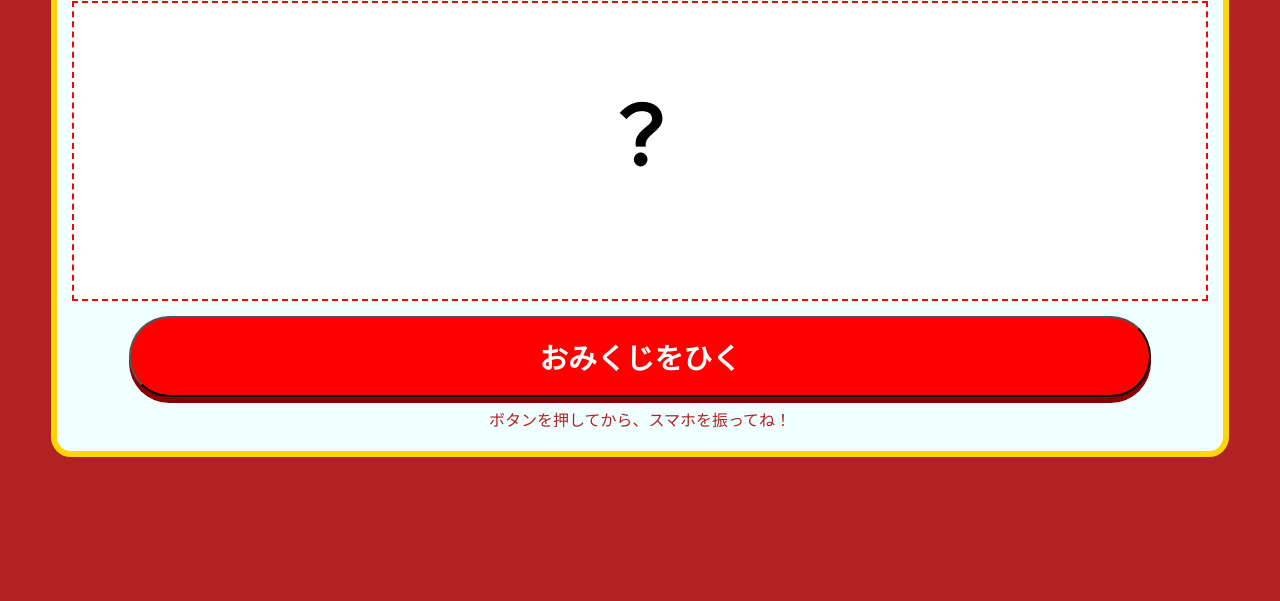
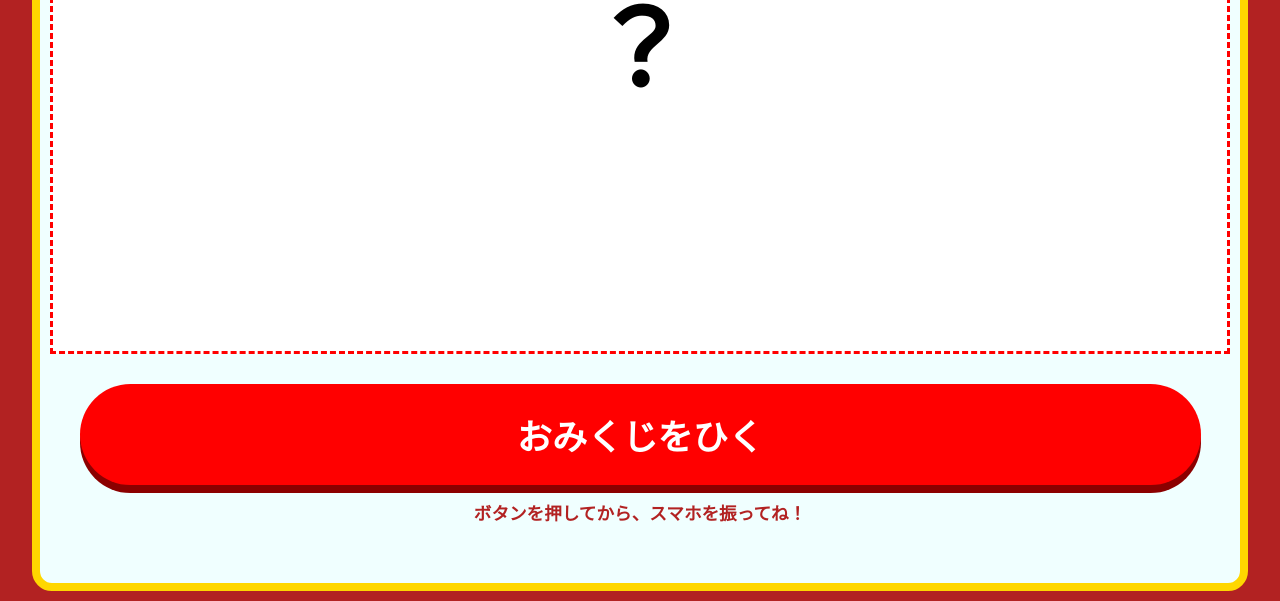
Before and after one commit to monaca311/Newyear-omikji, a plain HTML site: page index.html in a window 1280 px wide. Shown: the part 222-823 px from the top of the page. Before the commit the page ends 800 px from the top, so only its background shows below. Drawn offline with Linux system fonts and the light colour scheme.

Commit message:
Update style.css

```diff
--- a/style.css
+++ b/style.css
@@ -1,4 +1,4 @@
-/* 全体の背景と中央寄せ */
+/* 1. 画面全体のベース設定 */
 body {
     background-color: #b22222;
     margin: 0;
@@ -8,80 +8,125 @@ body {
     display: flex;
     justify-content: center;
     align-items: center;
-    overflow-x: hidden;
+    overflow-x: hidden; /* 右はみ出しを強制カット */
+    font-family: sans-serif;
 }
 
-/* 外側のメインボックス（スマホの画面いっぱいに広げる） */
+/* 2. メインコンテナ（画面いっぱいに広げる） */
 .container {
     background-color: azure;
-    border: 6px solid gold;
+    border: 8px solid gold;
     border-radius: 20px;
-    width: 92vw;          /* 横幅を画面の92%使う */
-
-    margin: 20px auto;
-    padding: 20px 15px;
-    box-sizing: border-box;
+    width: 95vw;          /* 横幅95% */
+    margin: 10px auto;
+    padding: 40px 10px;   /* 上下に余裕を持たせる */
+    box-sizing: border-box; /* 枠線を含めて幅を計算 */
     text-align: center;
+    display: flex;
+    flex-direction: column;
+    align-items: center;
+    justify-content: space-evenly;
 }
 
+/* 3. タイトル（巨大化） */
 h1 {
-    font-size: 2.2rem;
-    margin: 10px 0;
+    font-size: 2.5rem;
+    margin: 0 0 20px 0;
 }
 
-/* 白い結果の箱（ここを大きく見せる） */
+/* 4. 結果表示の白い箱（ボリュームを出す） */
 .kekka {
     background-color: white;
-    border: 2px dashed red;
+    border: 3px dashed red;
     width: 100%;
-    /* 高さを少し抑える */
-    min-height: 300px;
-    margin: 15px 0;
+    min-height: 420px;    /* 高さをしっかり確保 */
     display: flex;
     flex-direction: column;
-    justify-content: center;
+    justify-content: space-around; /* 要素を均等に配置 */
     align-items: center;
     padding: 20px;
     box-sizing: border-box;
+    margin: 20px 0;
 }
 
-/* 「ガシャ...」や「大吉」 */
+/* 5. 運勢（大吉など：画面の主役） */
 #result-display {
-    font-size: 5rem;    /* 圧倒的なデカさ */
+    font-size: 6.5rem;    /* 圧倒的なデカさ */
     font-weight: bold;
     color: black;
-    margin: 15px 0;
+    line-height: 1;
+    margin: 0;
+    white-space: nowrap;  /* ガシャ...を1行に固定 */
 }
 
-/* ラッキーアイテムと一言メッセージ */
+/* 6. ラッキーアイテムと一言メッセージ（太く大きく） */
 #lucky-items, #minimessage {
-    font-size: 1.5rem !important;
-    font-weight: bold;   /* 太字にすると見やすくなります */
-    line-height: 1.4;
+    font-size: 1.8rem !important;
+    font-weight: 800;   /* 極太 */
+    line-height: 1.5;
     color: #333 !important;
-    margin: 10px 0;
-    word-wrap: break-word; /* 長い文はここで折る */
+    width: 100%;
+    word-wrap: break-word;
+    overflow-wrap: break-word;
+    white-space: normal; /* 改行タグ<br>を有効にする */
 }
 
-/* ボタンを大きく押しやすく */
+/* 7. おみくじボタン（ド迫力ボタン） */
 #omikuji-btn {
     background-color: red;
     color: white;
-    width: 90%;
-    padding: 18px 0;
-    font-size: 1.8rem;
+    width: 95%;
+    padding: 25px 0;
+    font-size: 2.2rem;
     font-weight: bold;
-    border-radius: 50px;
-    box-shadow: 0 6px 0 darkred;
+    border: none;
+    border-radius: 60px;
+    box-shadow: 0 8px 0 darkred;
+    cursor: pointer;
+    margin-top: 10px;
 }
 
 #omikuji-btn:active {
-    transform: translateY(3px);
-    box-shadow: 0 3px 0 darkred;
+    transform: translateY(4px);
+    box-shadow: 0 4px 0 darkred;
 }
 
+/* 8. ガイド文 */
 #guide {
-    font-size: 1rem;
+    font-size: 1.1rem;
     color: #b22222;
-    margin: 10px 0 0 0;
+    margin-top: 15px;
+    font-weight: bold;
 }
+
+/* --- 演出用アニメーションここから --- */
+
+/* キラキラの星の見た目 */
+.sparkle {
+    position: fixed;
+    width: 15px;          /* 少し大きくしました */
+    height: 15px;
+    background-color: gold;
+    border-radius: 50%;
+    pointer-events: none;
+    z-index: 9999;
+    animation: fly-away 1s ease-out forwards;
+}
+
+/* 上に飛んで消えるアニメーション */
+@keyframes fly-away {
+    0% { transform: translateY(0) scale(1) rotate(0deg); opacity: 1; }
+    100% { transform: translateY(-150px) scale(0) rotate(180deg); opacity: 0; }
+}
+
+/* ガシャガシャ揺れるアニメーション */
+.shake-text {
+    display: inline-block;
+    animation: shake 0.1s infinite;
+}
+
+@keyframes shake {
+    0% { transform: translate(3px, 3px); }
+    50% { transform: translate(-3px, -3px); }
+    100% { transform: translate(3px, 3px); }
+}
```
